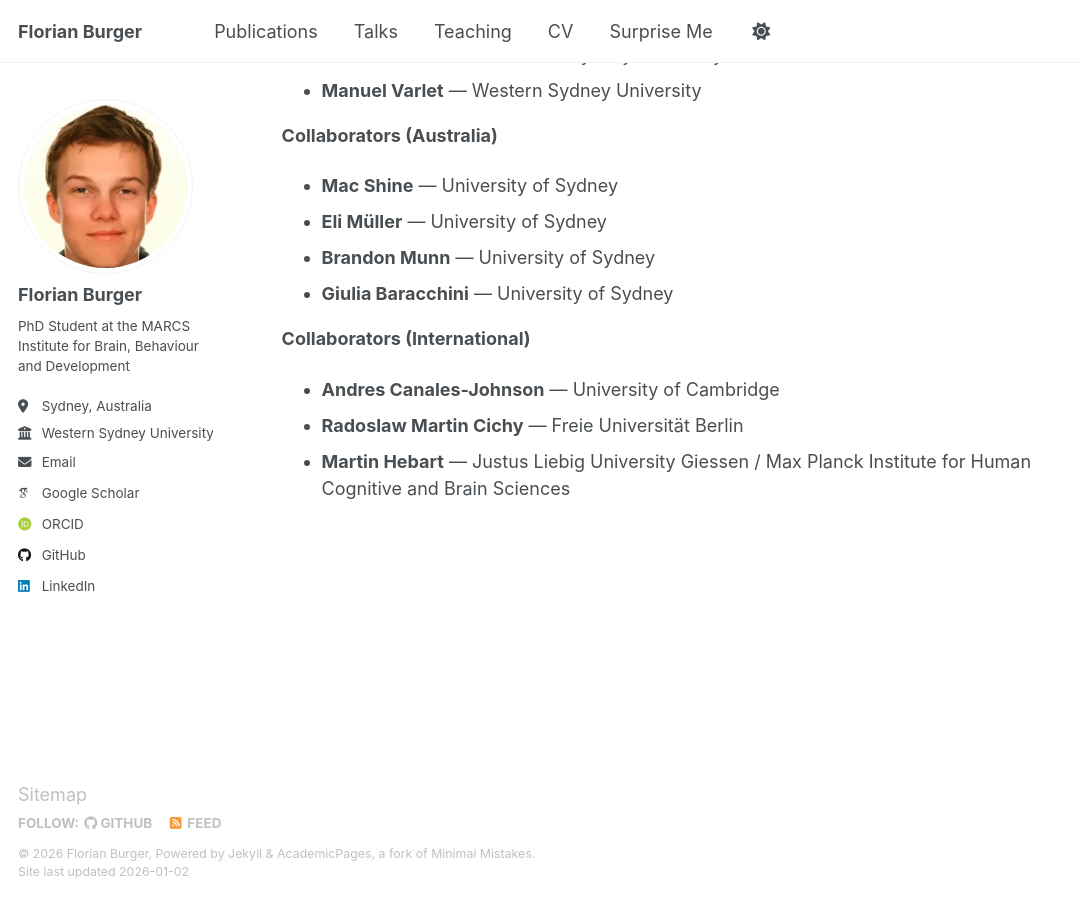
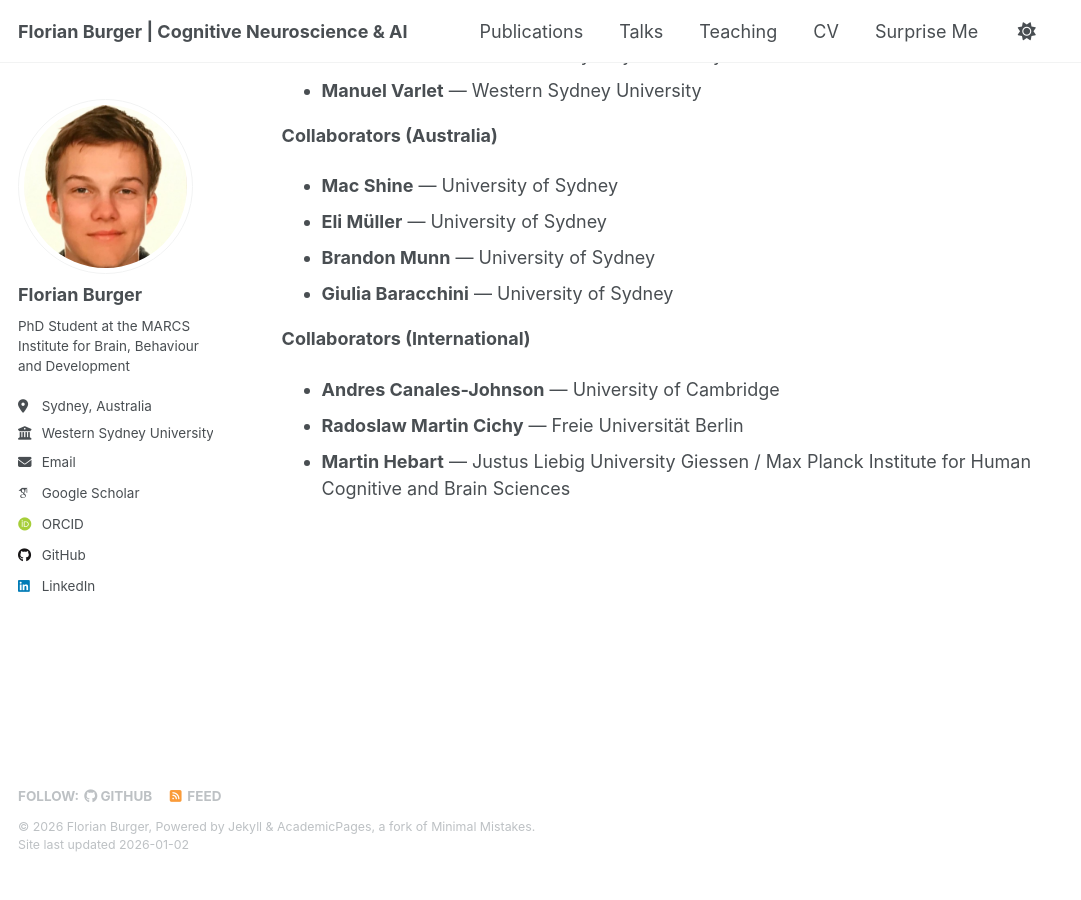
Before and after one commit to Flo-Burger/Flo-Burger.github.io, a Jekyll site: the page built from _pages/about.md, in a window 1280 px wide and 900 px high, scrolled down 705 px. Shown: the whole window, without its empty margins (0-1081 px from the left). Built offline with Jekyll 4.4.1, drawn with Linux system fonts in a browser that asks for light colours; some web fonts are replaced; after the commit the page ends 1578 px from its top, so only the background shows below that.

Commit message:
Some_final_Updates

```diff
--- a/_config.yml
+++ b/_config.yml
@@ -7,12 +7,12 @@
 # server process.
 
 # Basic Site Settings
-locale                   : "en-US"
+locale                   : "en-AU"
 site_theme               : "jekyll-theme-minimal"
-title                    : "Florian Burger"
+title                    : "Florian Burger | Cognitive Neuroscience & AI"
 title_separator          : "-"
 name                     : &name "Florian Burger"
-description              : &description "PhD Student investigating the role of visual dimensions in object recognition"
+description              : &description "PhD student in cognitive neuroscience studying visual object recognition, EEG, fMRI, and deep neural networks."
 url                      : https://flo-burger.github.io # the base hostname & protocol for your site e.g. "https://[your GitHub username].github.io"
 baseurl                  : "" # the subpath of your site, e.g. "/blog"
 repository               : "academicpages/academicpages.github.io"
--- a/_includes/footer/custom.html
+++ b/_includes/footer/custom.html
@@ -1,3 +1,3 @@
 <!-- start custom footer snippets -->
-<a href="/sitemap/">Sitemap</a>
+<!-- <a href="/sitemap/">Sitemap</a> -->
 <!-- end custom footer snippets -->
```
